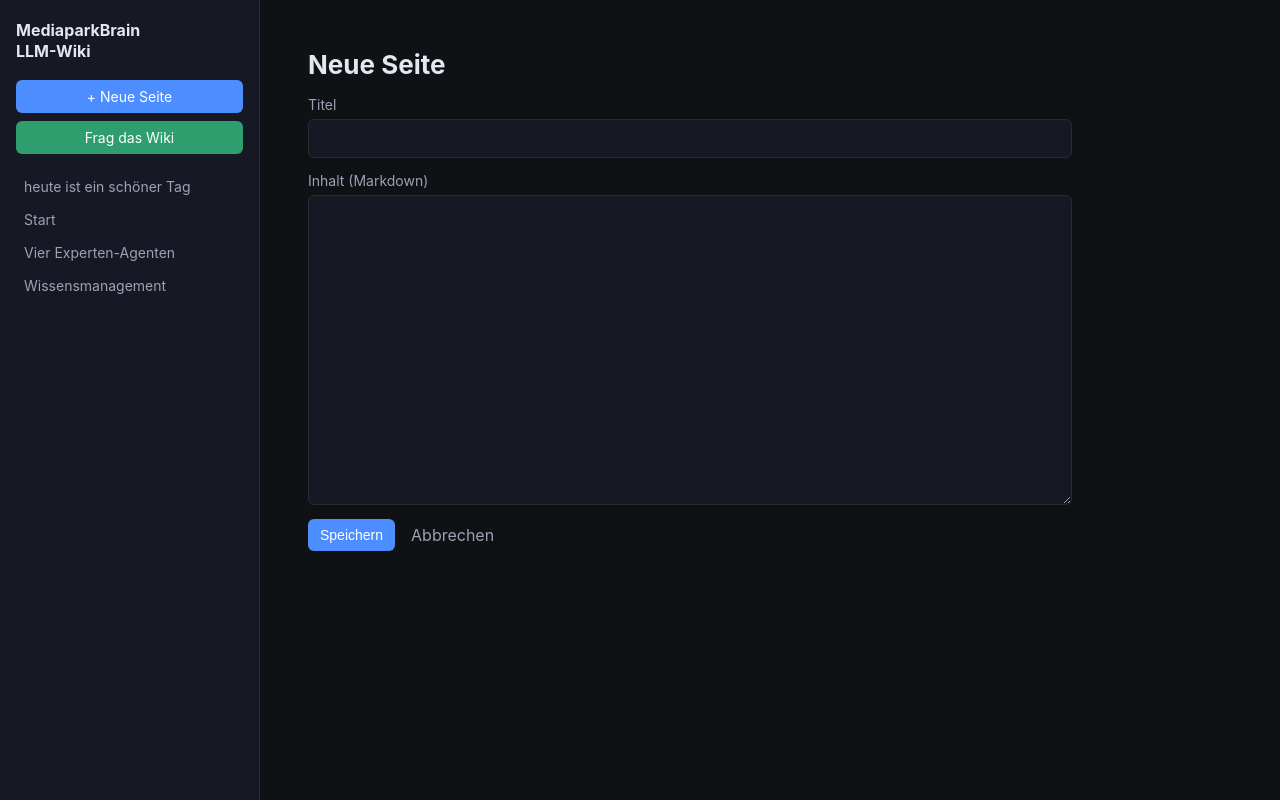
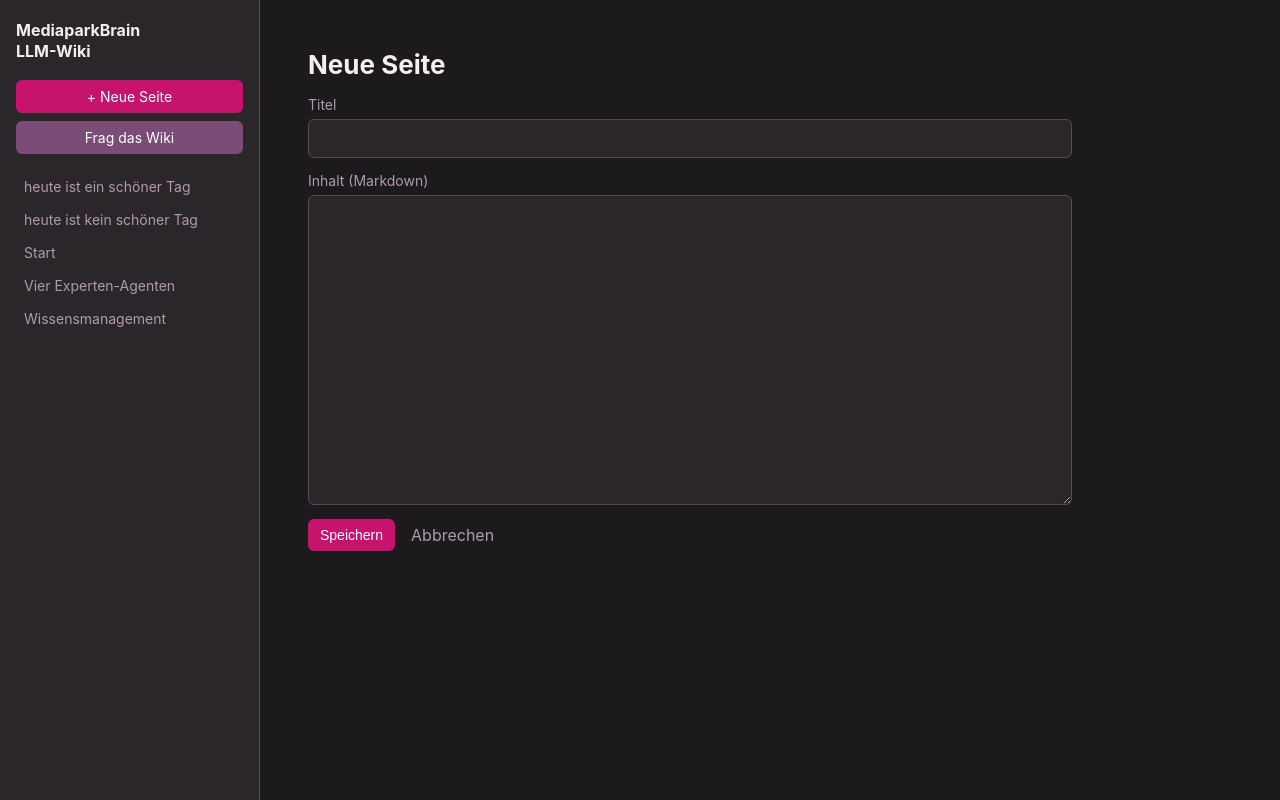
Before and after one commit to florianze6666/MediaparkBrain, a FastAPI app: page /wiki/1/edit in a window 1280 px wide. Run offline with FastAPI, Linux system fonts and the light colour scheme.

Commit message:
Redesign LLM-Wiki with brand palette and add sound feedback
- Farbschema auf die Marken-Palette umgestellt (Magenta/Orange/Grau/Lila)
  statt der bisherigen Ad-hoc-Farben; globale Link-, Fokus- und
  Textauswahl-Stile ergaenzt, damit kein Element mehr auf
  Browser-Standardblau zurueckfaellt (betraf u.a. die Quellen-Links)
- "Yeah, Yeah!"-Badge + gesprochene Sprachausgabe (Web Speech API) bei
  jeder frisch gelieferten Antwort in "Frag das Wiki"
- Klatsch-Sound (per Web Audio API synthetisiert, kein Audio-Asset noetig)
  beim Speichern einer Seite, inkl. "Yeah, Yeah! Gespeichert."-Badge
- Fix: Funktionsdefinitionen mussten in den <head> verschoben werden,
  da Inline-Aufrufe im Content-Block sonst vor der Definition liefen
  ("ReferenceError: ... is not defined")
- Demo-Seite ergaenzt, die einen Wissens-Widerspruch im Wiki zeigt

Co-Authored-By: Claude Sonnet 5 <noreply@anthropic.com>

```diff
--- a/llm-wiki/app/main.py
+++ b/llm-wiki/app/main.py
@@ -75,7 +75,7 @@ def index(request: Request):
 
 
 @app.get("/wiki/{slug}")
-def view_page(request: Request, slug: str):
+def view_page(request: Request, slug: str, gespeichert: int = 0):
     pages = wiki.list_pages()
     page = wiki.get_page(slug)
     if page is None:
@@ -84,7 +84,12 @@ def view_page(request: Request, slug: str):
     return templates.TemplateResponse(
         request,
         "index.html",
-        {"pages": pages, "content_html": html, "page": page},
+        {
+            "pages": pages,
+            "content_html": html,
+            "page": page,
+            "just_saved": bool(gespeichert),
+        },
     )
 
 
@@ -103,7 +108,7 @@ def edit_page_save(slug: str, title: str = Form(...), content: str = Form(...)):
     if new_slug != slug:
         wiki.delete_page(slug)
     wiki.save_page(new_slug, title, content)
-    return RedirectResponse(f"/wiki/{new_slug}", status_code=303)
+    return RedirectResponse(f"/wiki/{new_slug}?gespeichert=1", status_code=303)
 
 
 @app.post("/wiki/{slug}/delete")
@@ -126,7 +131,7 @@ def new_page_form(request: Request):
 def new_page_save(title: str = Form(...), content: str = Form(...)):
     slug = wiki.slugify(title)
     wiki.save_page(slug, title, content)
-    return RedirectResponse(f"/wiki/{slug}", status_code=303)
+    return RedirectResponse(f"/wiki/{slug}?gespeichert=1", status_code=303)
 
 
 @app.get("/ask")
--- a/llm-wiki/app/static/style.css
+++ b/llm-wiki/app/static/style.css
@@ -1,11 +1,12 @@
 :root {
-  --bg: #0f1115;
-  --panel: #161923;
-  --border: #262b38;
-  --text: #e4e7ef;
-  --muted: #9aa2b5;
-  --accent: #6ea8fe;
-  --accent-strong: #4c8dff;
+  --bg: #1c1a1c;
+  --panel: #2a262a;
+  --border: #4f4f4f;
+  --text: #f5eef1;
+  --muted: #b09aac;
+  --accent: #f59342;
+  --accent-strong: #c6146d;
+  --accent-purple: #7c4c79;
 }
 
 * { box-sizing: border-box; }
@@ -15,6 +16,18 @@ body {
   font-family: -apple-system, "Segoe UI", Roboto, sans-serif;
   background: var(--bg);
   color: var(--text);
+}
+
+/* Basis-Linkfarbe, damit kein Element (z.B. Quellen- oder Markdown-Links)
+   auf das Browser-Standardblau zurueckfaellt. Spezifischere Regeln weiter
+   unten (Sidebar, Buttons, ...) ueberschreiben das gezielt. */
+a { color: var(--accent); }
+
+::selection { background: var(--accent-strong); color: white; }
+
+:focus-visible {
+  outline: 2px solid var(--accent);
+  outline-offset: 2px;
 }
 
 .layout { display: flex; min-height: 100vh; }
@@ -50,7 +63,7 @@ body {
   cursor: pointer;
 }
 
-.btn-ask { background: #2f9e6e; }
+.btn-ask { background: var(--accent-purple); }
 
 .page-list { list-style: none; padding: 0; margin: 0; }
 .page-list li { margin-bottom: 4px; }
@@ -119,3 +132,12 @@ h1 { font-size: 26px; margin-bottom: 8px; }
 .sources blockquote { margin: 6px 0 0; padding-left: 12px; border-left: 3px solid var(--border); color: var(--muted); }
 
 .hint { color: var(--muted); font-size: 13px; background: var(--panel); border: 1px solid var(--border); padding: 10px 12px; border-radius: 6px; }
+
+.fresh-badge {
+  display: inline-block;
+  color: var(--accent-strong);
+  font-weight: 700;
+  font-size: 13px;
+  letter-spacing: 0.02em;
+  margin-bottom: 6px;
+}
--- a/llm-wiki/app/templates/ask.html
+++ b/llm-wiki/app/templates/ask.html
@@ -13,10 +13,12 @@
   </form>
 
   {% if answer %}
+    <p class="fresh-badge">Yeah, Yeah!</p>
     <section class="answer">
       <h2>Antwort</h2>
       <p>{{ answer }}</p>
     </section>
+    <script>yeahYeah();</script>
   {% endif %}
 
   {% if snippets %}
--- a/llm-wiki/app/templates/index.html
+++ b/llm-wiki/app/templates/index.html
@@ -2,6 +2,10 @@
 {% block title %}{{ page.title if page else "Start" }}{% endblock %}
 {% block content %}
   {% if page %}
+    {% if just_saved %}
+      <p class="fresh-badge">Yeah, Yeah! Gespeichert.</p>
+      <script>clapHands();</script>
+    {% endif %}
     <div class="page-header">
       <h1>{{ page.title }}</h1>
       <div class="page-actions">
--- /dev/null
+++ b/llm-wiki/pages/heute-ist-kein-schner-tag.md
@@ -0,0 +1,3 @@
+# heute ist kein schöner Tag
+
+gestern war ein schöner tag
```
Also changed, not shown: llm-wiki/app/templates/layout.html (+55 -0 lines).
